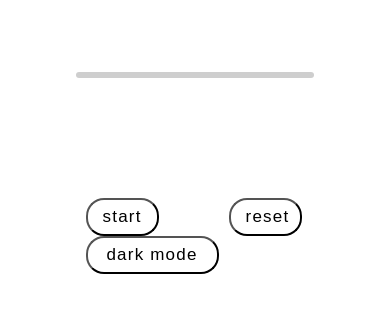
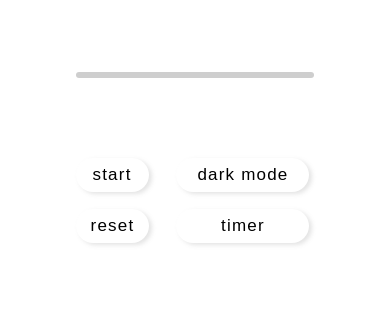
Before and after one commit to jinnn0/timer, a website built with webpack: page index.html in a window 390 px wide. Shown: the part 305-618 px from the top of the page. Built offline with nearby package versions, Linux system fonts and the light colour scheme.

Commit message:
responsive buttons

```diff
--- a/index.html
+++ b/index.html
@@ -28,9 +28,14 @@
           </div>
           <div class="progress-bar js-progress-bar"></div>
           <div class="buttons">
-              <button class="btn sm toggle">start</button>
-              <button class="btn sm reset">reset</button>
-              <button class="btn lg mode">dark mode</button>
+              <div class="functions">
+                 <button class="btn sm toggle">start</button>
+                 <button class="btn sm reset">reset</button>
+              </div>
+              <div class="options">
+                 <button class="btn lg mode">dark mode</button>
+                 <button class="btn lg timer">timer</button>
+              </div>
           </div>
       </div>
 
--- a/src/styles/style.scss
+++ b/src/styles/style.scss
@@ -1,8 +1,8 @@
 @import './base/global';
 @import './base/mixin';
 @import './modules/wrapper';
-@import './modules/header';
-@import './modules/footer';
+// @import './modules/header';
+// @import './modules/footer';
 
 
 
@@ -91,6 +91,7 @@
              }
 
 
+
             .progress-bar {
               width: 75%;
               height: 6px;
@@ -107,67 +108,73 @@
               background-color: #ffffff;
             }
 
+
+
+
             .buttons {
-              margin-top: 100px;
+              // background-color: antiquewhite;
+              margin-top: 70px;
               width: 75%;
-              padding: 20px 10px 20px 10px;
-              display: grid;
-              // grid-template-columns: 77px 77px auto 135px 135px;
-              grid-template-columns: repeat(2, auto);
+              padding: 10px 5px 10px 0px;
+              display: flex;
 
-              @include atSmall {
-                grid-template-columns: repeat(2, auto);
-              }
+
+                  .functions,
+                  .options {
+                    // border: 1px solid black;
+                    width: 100%;
+                    height: 85px;
+                    display: flex;
+                    flex-direction: column;
+                    justify-content: space-between;
+
+                    @include atMedium {
+                      flex-direction: row;
+                      justify-content: start;
+                      align-items: center;
+                    }
+                  }
+
+                  .options {
+                    align-items: flex-end;
+
+
+                    @include atMedium {
+                      justify-content: flex-end;
+                      align-items: center;
+                    }
+                  }
 
                     .btn {
                       padding: 7px 15px 7px 15px;
                       background: 0;
                       border-radius: 18px;
                       font-size: 17px;
-                      margin-right: 10px;
                       outline: none;
                       letter-spacing: 1.2px;
                       cursor: pointer;
                       transition: all .7s ease;
-                    }
-
-                    .btn:nth-of-type(1){
-                      // grid-column: 1 / 2;
-                    }
-                    .btn:nth-of-type(2){
-                      // grid-column: 2 / 3;
-                    }
-                    .btn:nth-of-type(3){
-                      // grid-column: 5 / 6;
-
-                      @include atSmall {
-                        // grid-column: 3 / 4;
-                      }
+                      border: none;
+                      box-shadow: 3px 2px 4px 0 rgba(148, 148, 148, 0.25);
                     }
 
                     .btn.sm {
                       width: 73px;
+                      margin-right: 10px;
                     }
 
                     .btn.lg {
                       width: 133px;
+                      margin-left: 10px;
                     }
 
                     .js-toggle-btn {
                       color: white;
                     }
 
-                    // .mode {
-                    //   @include atSmall {
-                    //     position: absolute;
-                    //     right: 0;
-                    //   }
-                    // }
-
                     .btn:hover {
                       background-color: rgb(247, 247, 247);
                       color: black;
                     }
-
             }
-}
+    }
```
Also changed, not shown: src/styles/style.css (added), temp/styles/style.css, 1 other file.
